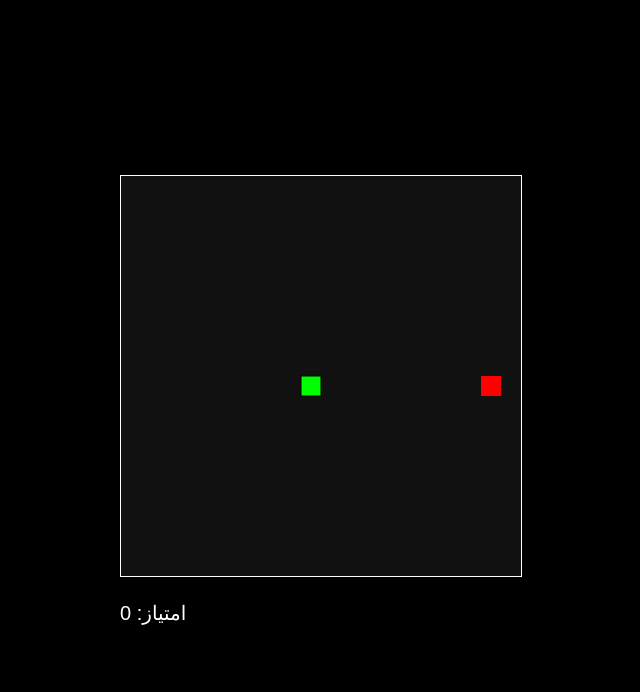
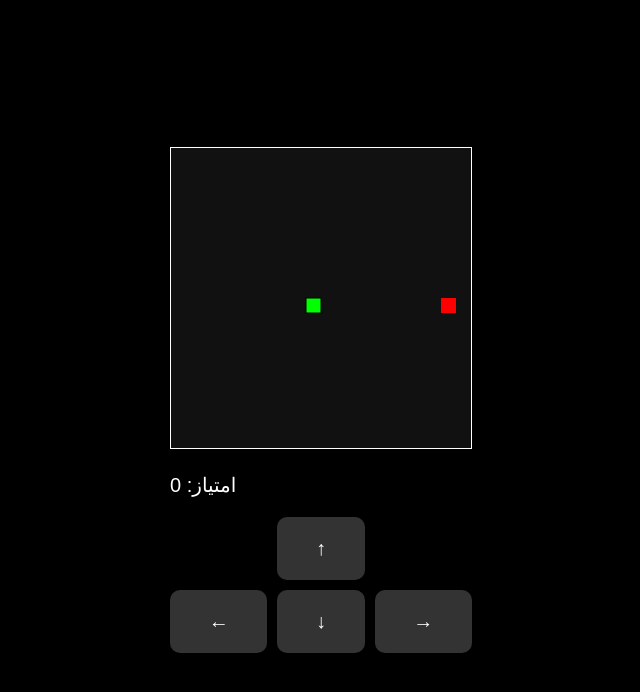
Before and after one commit to mahdiklidari190/Mar, a plain HTML site: page index.html in a window 1280 px wide. Shown: the whole page, without its empty margins (319-959 px from the left). Drawn offline with Linux system fonts and the light colour scheme.

Commit message:
Update index.html

```diff
--- a/index.html
+++ b/index.html
@@ -3,11 +3,12 @@
 <head>
     <meta charset="UTF-8">
     <meta name="viewport" content="width=device-width, initial-scale=1.0">
-    <title>بازی مار</title>
+    <title>بازی مار برای موبایل</title>
     <style>
         body {
             font-family: Arial, sans-serif;
             display: flex;
+            flex-direction: column;
             justify-content: center;
             align-items: center;
             height: 100vh;
@@ -23,29 +24,73 @@
             margin-top: 20px;
             font-size: 20px;
         }
+        .controls {
+            margin-top: 20px;
+            display: grid;
+            grid-template-areas:
+                ". up ."
+                "left down right";
+            gap: 10px;
+        }
+        .controls button {
+            padding: 20px;
+            font-size: 20px;
+            background-color: #333;
+            color: #fff;
+            border: none;
+            border-radius: 10px;
+            cursor: pointer;
+        }
+        .controls button:active {
+            background-color: #555;
+        }
+        #up {
+            grid-area: up;
+        }
+        #left {
+            grid-area: left;
+        }
+        #down {
+            grid-area: down;
+        }
+        #right {
+            grid-area: right;
+        }
     </style>
 </head>
 <body>
     <div>
-        <canvas id="gameCanvas" width="400" height="400"></canvas>
+        <canvas id="gameCanvas" width="300" height="300"></canvas>
         <div class="score">امتیاز: <span id="score">0</span></div>
+        <div class="controls">
+            <button id="up">↑</button>
+            <button id="left">←</button>
+            <button id="down">↓</button>
+            <button id="right">→</button>
+        </div>
     </div>
 
     <script>
         const canvas = document.getElementById('gameCanvas');
         const ctx = canvas.getContext('2d');
-        const box = 20; // اندازه هر خانه در صفحه
+        const box = 15; // اندازه هر خانه در صفحه
         let snake = [{ x: 9 * box, y: 10 * box }]; // موقعیت اولیه مار
         let food = { x: Math.floor(Math.random() * 20) * box, y: Math.floor(Math.random() * 20) * box }; // موقعیت غذا
         let direction;
         let score = 0;
 
-        // کنترل جهت مار با کلیدهای جهت‌دار
-        document.addEventListener('keydown', (e) => {
-            if (e.key === 'ArrowUp' && direction !== 'DOWN') direction = 'UP';
-            if (e.key === 'ArrowDown' && direction !== 'UP') direction = 'DOWN';
-            if (e.key === 'ArrowLeft' && direction !== 'RIGHT') direction = 'LEFT';
-            if (e.key === 'ArrowRight' && direction !== 'LEFT') direction = 'RIGHT';
+        // کنترل جهت مار با دکمه‌ها
+        document.getElementById('up').addEventListener('click', () => {
+            if (direction !== 'DOWN') direction = 'UP';
+        });
+        document.getElementById('down').addEventListener('click', () => {
+            if (direction !== 'UP') direction = 'DOWN';
+        });
+        document.getElementById('left').addEventListener('click', () => {
+            if (direction !== 'RIGHT') direction = 'LEFT';
+        });
+        document.getElementById('right').addEventListener('click', () => {
+            if (direction !== 'LEFT') direction = 'RIGHT';
         });
 
         // تشخیص برخورد مار با خودش یا دیوار
```
